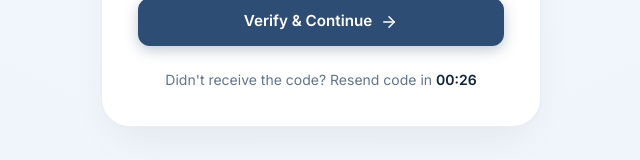
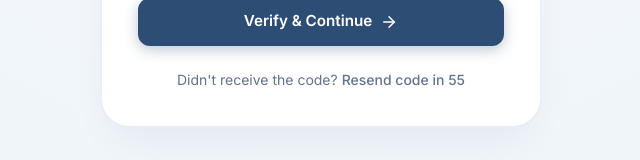
Before and after one commit to Sinan-kp10/Dealio, a React (Vite) app in the folder frontend/: page /verify-email in a window 1280 px wide. Shown: the part 502-662 px from the top of the page, without its empty margins (319-959 px from the left). Built offline with nearby package versions, Linux system fonts and the light colour scheme.

Commit message:
feat(frontend): implement resend OTP functionality

```diff
--- a/frontend/src/features/auth/pages/OtpVerificationPage.tsx
+++ b/frontend/src/features/auth/pages/OtpVerificationPage.tsx
@@ -5,15 +5,20 @@ import { Mail, ArrowRight } from "lucide-react";
 import { otpSchema, type OtpFormData } from "../schemas/otp.schema";
 import { toast } from "react-toastify";
 import type { VerifyOtpRequest } from "../types/otp.types";
-import { verifyCustomerOtp, verifyEnterpriseOtp } from "../services/auth.service";
+import { resendEmailOtp, verifyCustomerOtp, verifyEnterpriseOtp } from "../services/auth.service";
 import axios from "axios";
 import OtpInput from "../components/OTPinput";
+import { useEffect, useState } from "react";
 
 function OtpVerificationPage() {
     const { register, handleSubmit, setValue, formState: { errors, isSubmitting },} = useForm<OtpFormData>({ resolver: zodResolver(otpSchema)})
 
     const location = useLocation()
     const navigate = useNavigate()
+    const [countdown, setCountdown] = useState(()=>{
+        return Number(sessionStorage.getItem("otp-countdown")) || 60
+    })
+    const [isResending, setIsResending] = useState(false);
 
     const verificationState = location.state as | {email : string, role : "ENTERPRISE_MANAGER" | "CUSTOMER" } | null
 
@@ -57,8 +62,46 @@ function OtpVerificationPage() {
                 toast.error("Something went wrong. Please try again.");
             }
         }
+    }
 
-    };
+    const handleResendOtp = async() => {
+        if (!email || isResending || countdown > 0) return
+
+        setIsResending(true)
+
+        try {
+
+            const response = await resendEmailOtp({email})
+            toast.success(response.message)
+            setCountdown(60)
+            sessionStorage.setItem("otp-countdown", "60");
+
+        } catch (error) {
+            if (axios.isAxiosError(error)) {
+
+                toast.error( error.response?.data?.message ?? "Failed to resend OTP. Please try again.")
+            } else {
+                toast.error("Something went wrong. Please try again.");
+            }
+        }finally{
+
+            setIsResending(false)
+        }
+    }
+
+    useEffect(()=> {
+        if (countdown <= 0) return;
+
+        const timer = window.setTimeout(()=>{
+            setCountdown((prev)=> {
+                const next = prev - 1
+                sessionStorage.setItem("otp-countdown", String(next))
+                return next
+            })
+        },1000)
+
+        return () => window.clearTimeout(timer);
+    },[countdown])
 
     return (
         <main className="min-h-screen w-full flex items-center justify-center bg-[radial-gradient(circle_at_50%_0%,#f7faff_0%,#edf3f9_100%)] p-4 sm:p-6 md:p-8 box-border">
@@ -115,17 +158,22 @@ function OtpVerificationPage() {
                     </button>
                 </form>
 
-                <p className="mt-6 text-center text-sm text-slate-500 m-0">
-                    Didn't receive the code? Resend code in{" "}
-                    <button
-                        type="button"
-                        onClick={() => {
-                            console.log("Resend OTP clicked");
-                        }}
-                        className="font-semibold text-[#0e2238] hover:text-[#2e4d75] hover:underline cursor-pointer transition-colors border-0 bg-transparent p-0"
-                    >
-                        00:26
-                    </button>
+                <p className="text-center text-sm text-slate-500 mt-6 mb-0">
+                    Didn't receive the code?{" "}
+                    {countdown > 0 ? (
+                        <span className="text-slate-500 font-medium">
+                            Resend code in {String(countdown).padStart(2, "0")}
+                        </span>
+                    ) : (
+                        <button
+                            type="button"
+                            onClick={handleResendOtp}
+                            disabled={isResending}
+                            className="font-semibold text-[#2e4d75] hover:text-[#203650] transition-colors disabled:opacity-50 cursor-pointer disabled:cursor-not-allowed"
+                        >
+                            {isResending ? "Sending..." : "Resend code"}
+                        </button>
+                    )}
                 </p>
             </div>
         </main>
--- a/frontend/src/features/auth/services/auth.service.ts
+++ b/frontend/src/features/auth/services/auth.service.ts
@@ -1,7 +1,7 @@
 import axiosInstance from "../../../app/lib/axios";
 import type { CustomerSignupRequest, CustomerSignupResponse } from "../types/customerSignup.types";
 import type { EnterpriseSignupRequest, EnterpriseSignupResponse } from "../types/enterpriseSignup.types";
-import type { CustomerVerifyOtpResponse, EnterpriseVerifyOtpResponse, VerifyOtpRequest} from "../types/otp.types";
+import type { CustomerVerifyOtpResponse, EnterpriseVerifyOtpResponse, ResendOtpRequest, ResendOtpResponse, VerifyOtpRequest} from "../types/otp.types";
 
 export const registerCustomer = async(payload : CustomerSignupRequest) : Promise<CustomerSignupResponse> => {
 
@@ -31,3 +31,10 @@ export const verifyEnterpriseOtp = async (payload : VerifyOtpRequest) : Promise<
 
     return response.data
 }
+
+export const resendEmailOtp = async (payload : ResendOtpRequest) : Promise<ResendOtpResponse> => {
+
+    const response = await axiosInstance.post<ResendOtpResponse>("/auth/resend-email-otp", payload)
+
+    return response.data
+}
--- a/frontend/src/features/auth/types/otp.types.ts
+++ b/frontend/src/features/auth/types/otp.types.ts
@@ -26,3 +26,12 @@ export interface EnterpriseVerifyOtpResponse {
     role : string
   };
 }
+
+export interface ResendOtpRequest {
+  email: string;
+}
+
+export interface ResendOtpResponse {
+  status: "success";
+  message: string;
+}
```
